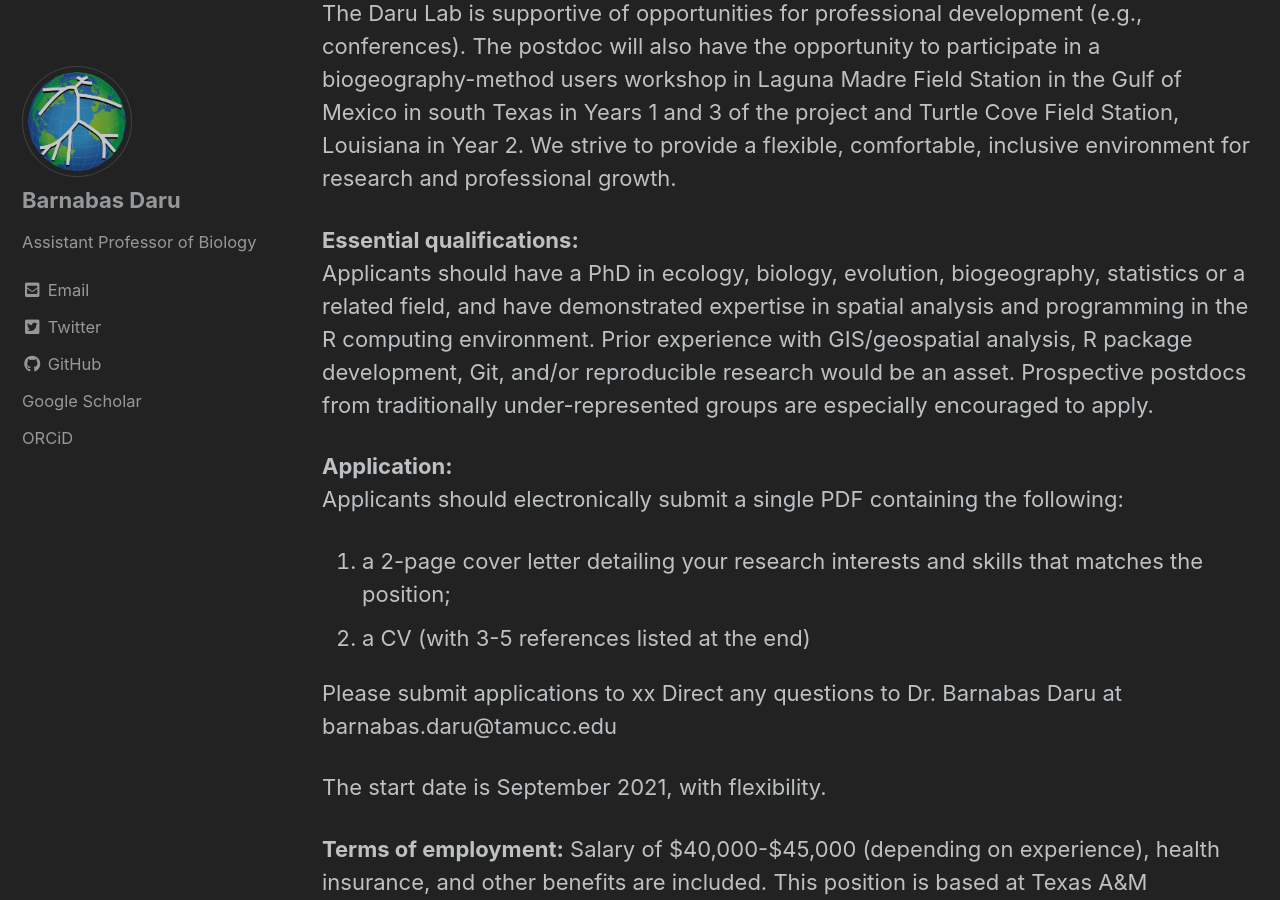
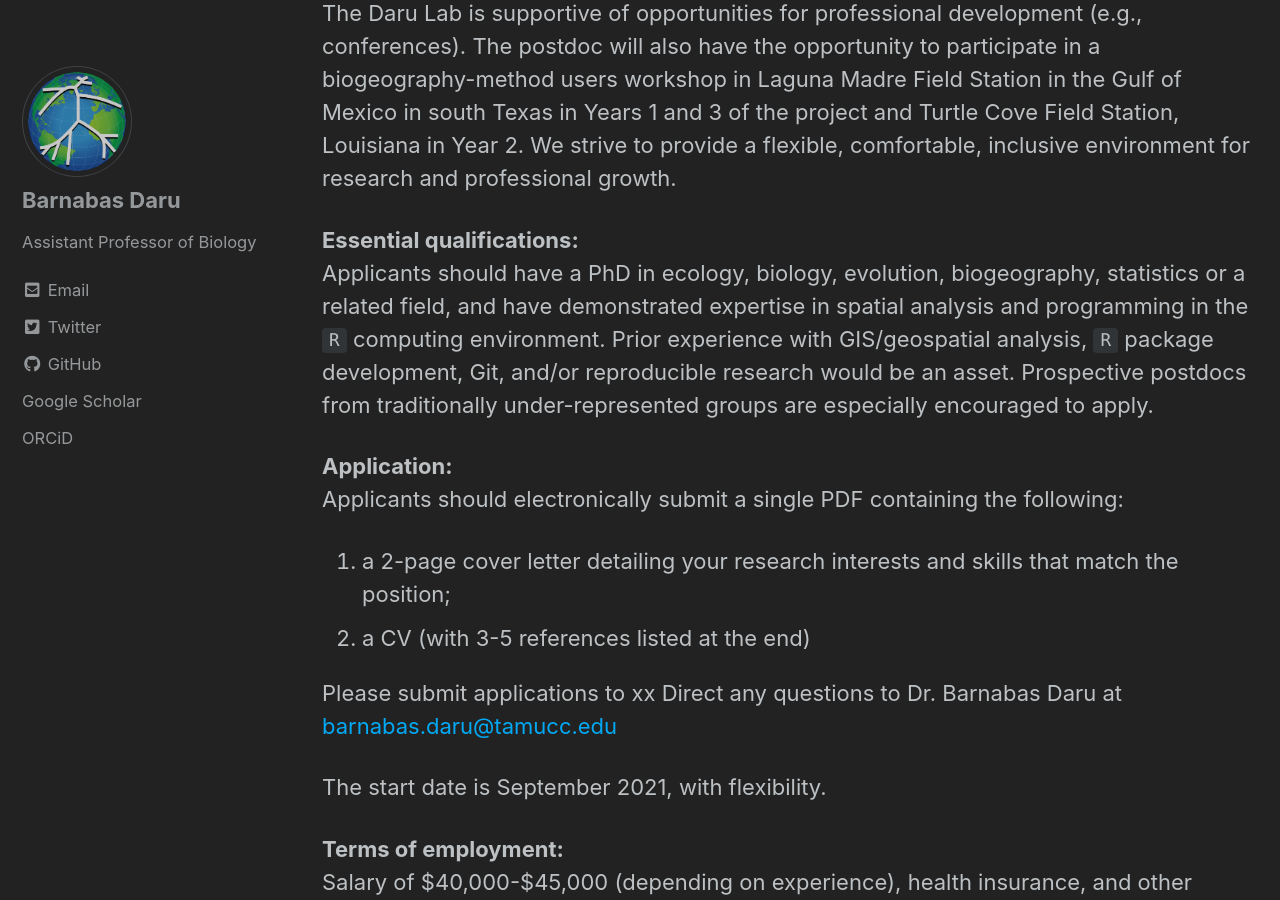
Before and after one commit to darunabas/darulab.github.io, a Jekyll site: the page built from _posts/2021-07-13-Postdoctoral-Position-Biogeography.md, in a window 1280 px wide and 900 px high, scrolled down 983 px. Built offline with Jekyll 4.4.1, drawn with Linux system fonts in a browser that asks for light colours; cached includes are drawn as plain includes.

Commit message:
Update 2021-07-13-Postdoctoral-Position-Biogeography.md

```diff
--- a/_posts/2021-07-13-Postdoctoral-Position-Biogeography.md
+++ b/_posts/2021-07-13-Postdoctoral-Position-Biogeography.md
@@ -33,15 +32,15 @@
 The postdoc will also have the opportunity to participate in a biogeography-method users workshop in Laguna Madre Field Station in the Gulf of Mexico in south Texas in Years 1 and 3 of the project and Turtle Cove Field Station, Louisiana in Year 2. We strive to provide a flexible, comfortable, inclusive environment for research and professional growth.
 
 **Essential qualifications:**
-Applicants should have a PhD in ecology, biology, evolution, biogeography, statistics or a related field, and have demonstrated expertise in spatial analysis and programming in the R computing environment. Prior experience with GIS/geospatial analysis, R package development, Git, and/or reproducible research would be an asset. Prospective postdocs from traditionally under-represented groups are especially encouraged to apply.
+Applicants should have a PhD in ecology, biology, evolution, biogeography, statistics or a related field, and have demonstrated expertise in spatial analysis and programming in the `R` computing environment. Prior experience with GIS/geospatial analysis, `R` package development, Git, and/or reproducible research would be an asset. Prospective postdocs from traditionally under-represented groups are especially encouraged to apply.
 
 **Application:**
 Applicants should electronically submit a single PDF containing the following:
-1. a 2-page cover letter detailing your research interests and skills that matches the position;
+1. a 2-page cover letter detailing your research interests and skills that match the position;
 2. a CV (with 3-5 references listed at the end)
 
 Please submit applications to xx
-Direct any questions to Dr. Barnabas Daru at barnabas.daru@tamucc.edu
+Direct any questions to Dr. Barnabas Daru at [barnabas.daru@tamucc.edu](mailto:barnabas.daru@tamucc.edu)
 
 The start date is September 2021, with flexibility.
 
```
Also changed, not shown: other parts of _posts/2021-07-13-Postdoctoral-Position-Biogeography.md (+0 -1 lines).
